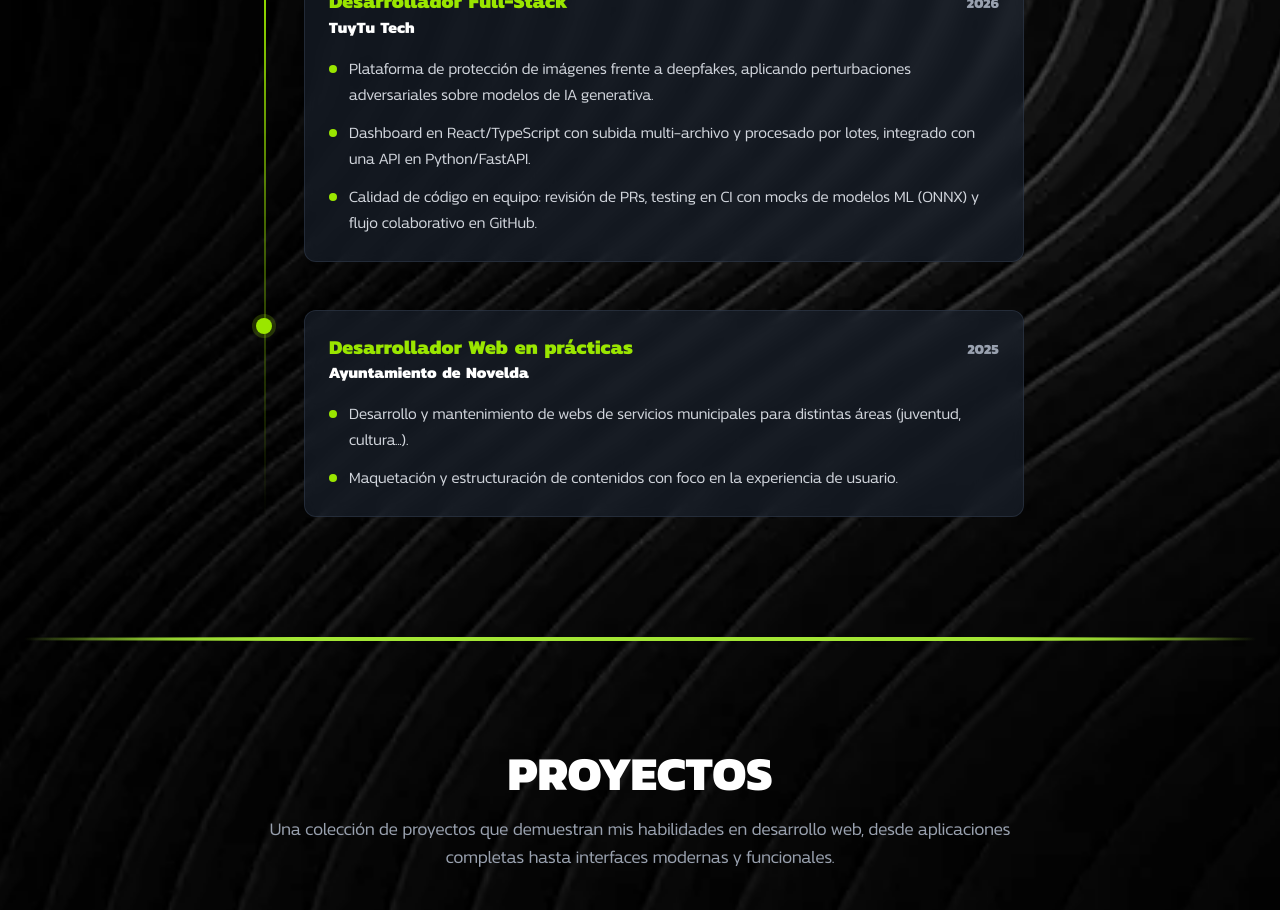
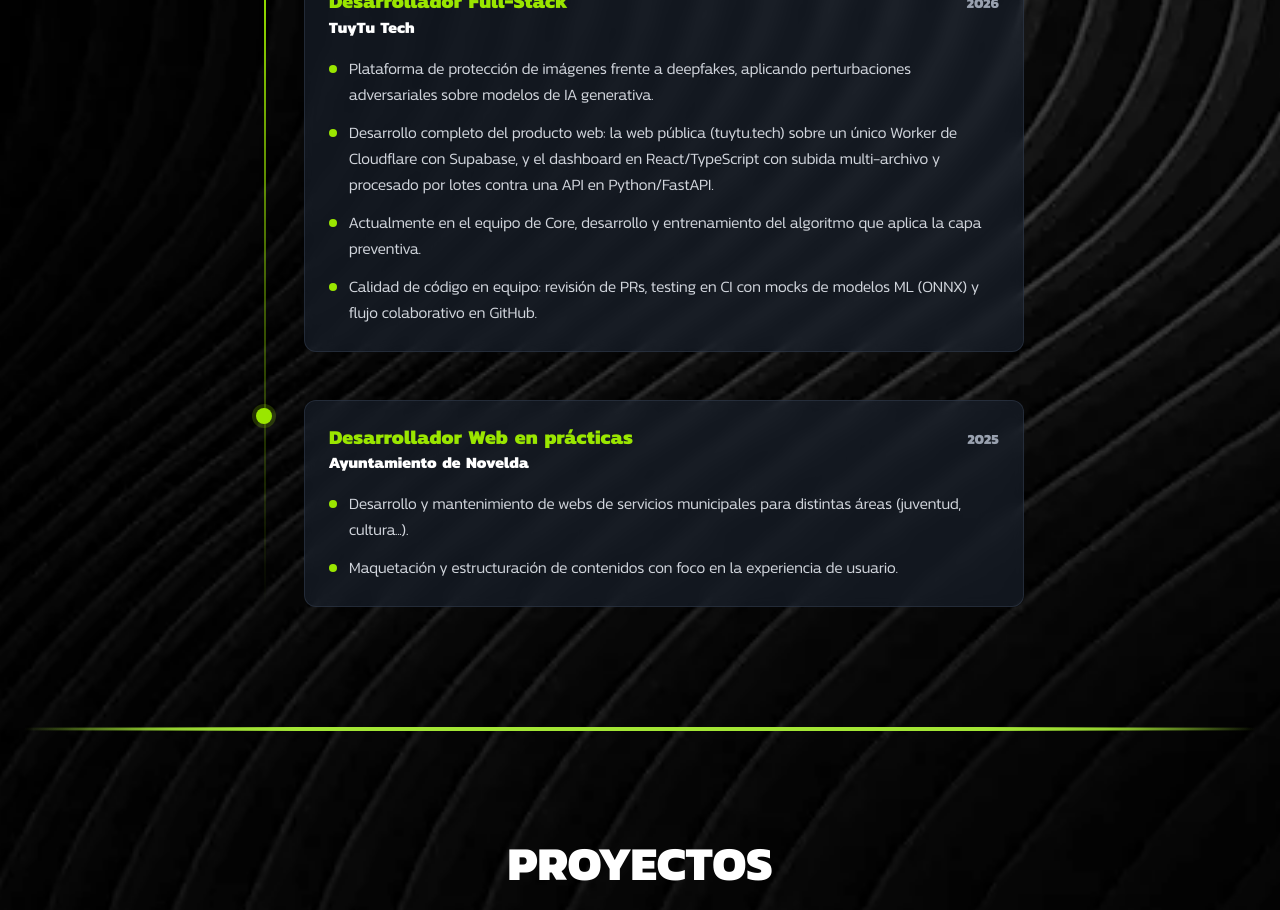
Before and after one commit to BorjaEscolanoMartin/PortFolio, a React (Vite) app: page / in a window 1280 px wide. Shown: the part 2160-3070 px from the top of the page. Built offline with nearby package versions, Linux system fonts and the light colour scheme.

Commit message:
feat: actualizar experiencia de TuyTu con la web completa y el trabajo en Core

```diff
--- a/src/components/Experience.jsx
+++ b/src/components/Experience.jsx
@@ -6,7 +6,8 @@ const experiences = [
     period: "2026",
     bullets: [
       "Plataforma de protección de imágenes frente a deepfakes, aplicando perturbaciones adversariales sobre modelos de IA generativa.",
-      "Dashboard en React/TypeScript con subida multi-archivo y procesado por lotes, integrado con una API en Python/FastAPI.",
+      "Desarrollo completo del producto web: la web pública (tuytu.tech) sobre un único Worker de Cloudflare con Supabase, y el dashboard en React/TypeScript con subida multi-archivo y procesado por lotes contra una API en Python/FastAPI.",
+      "Actualmente en el equipo de Core, desarrollo y entrenamiento del algoritmo que aplica la capa preventiva.",
       "Calidad de código en equipo: revisión de PRs, testing en CI con mocks de modelos ML (ONNX) y flujo colaborativo en GitHub.",
     ],
   },
```
